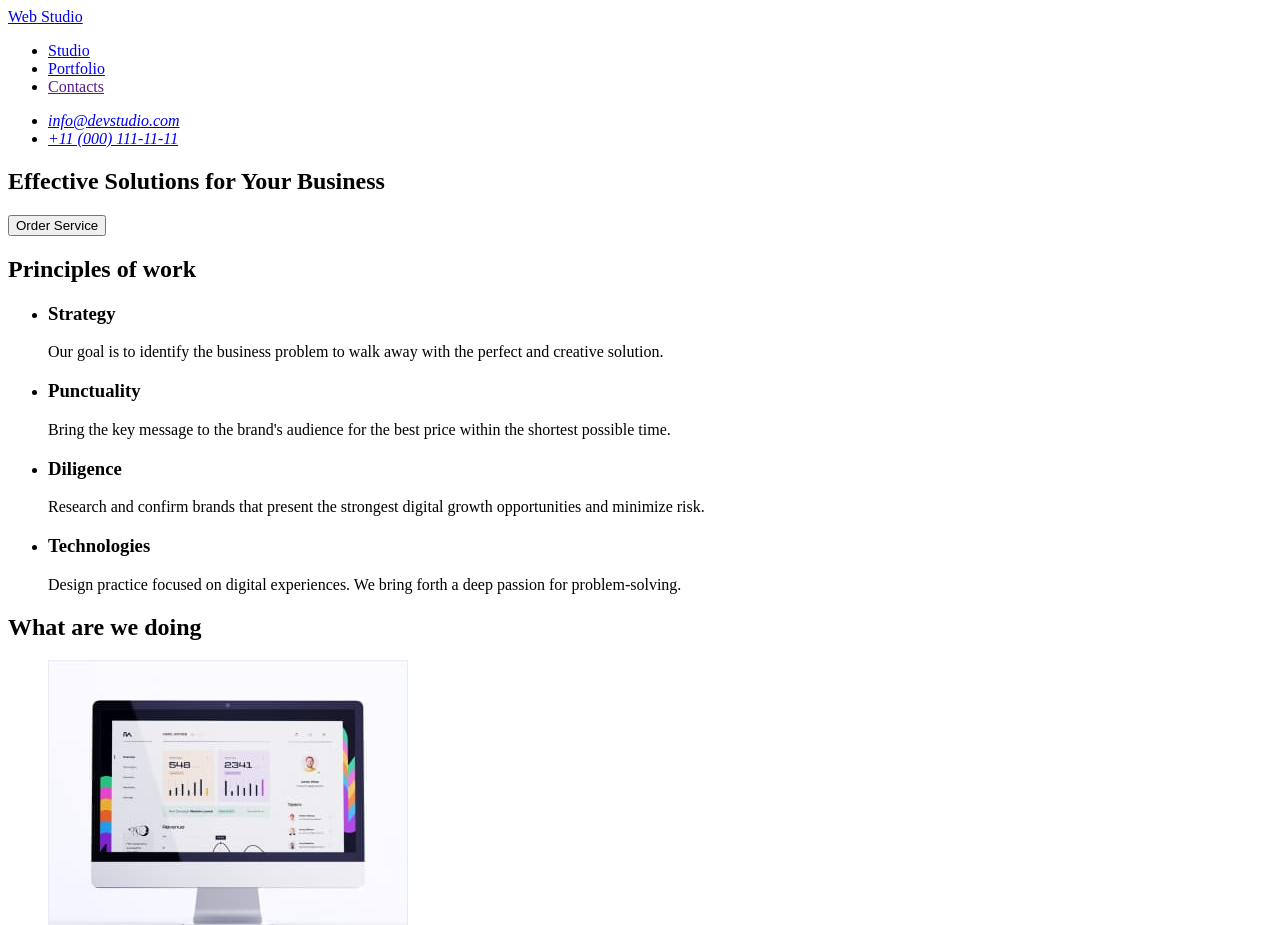
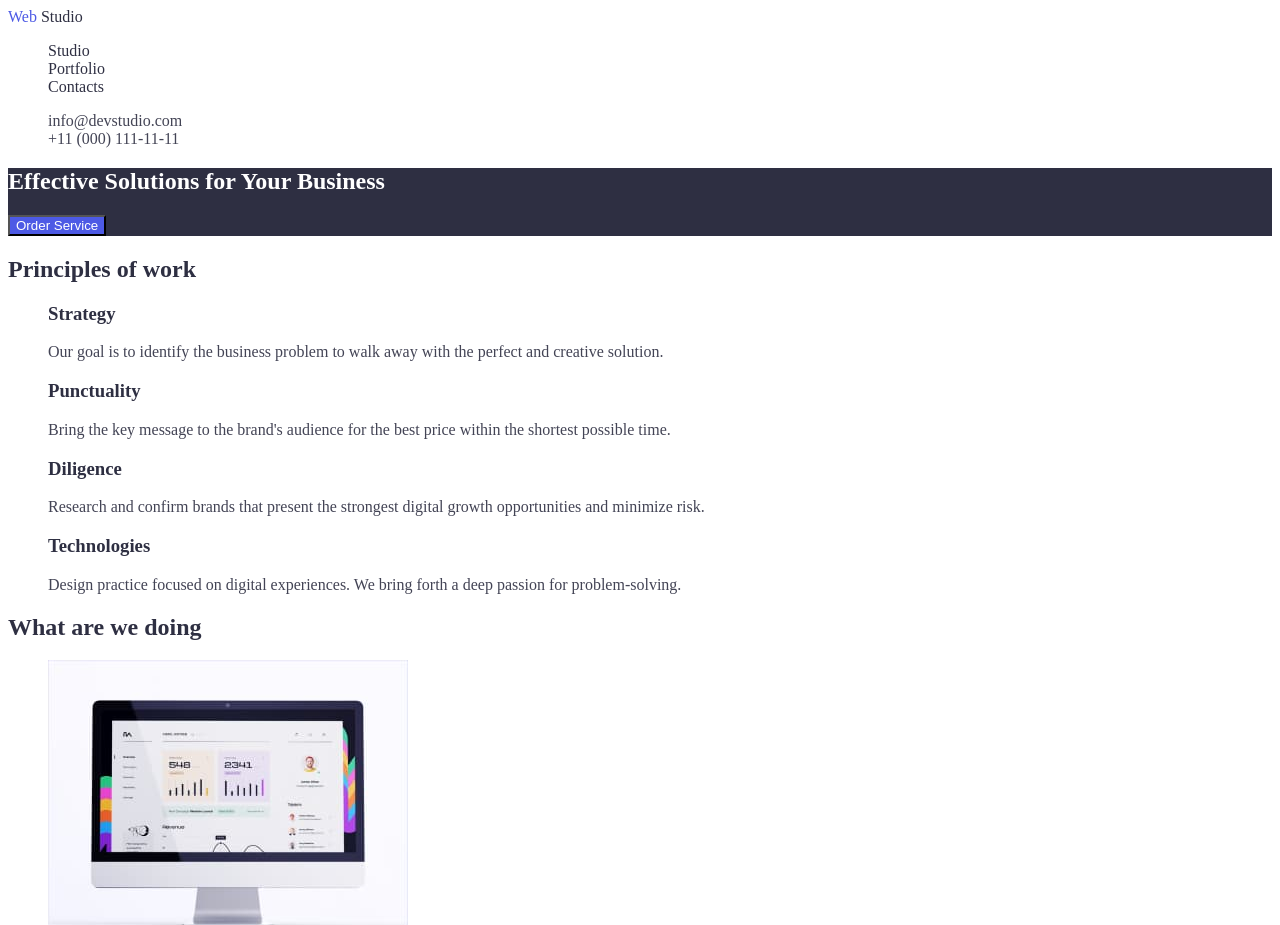
Before and after one commit to NatalyaMaterinskaya/goit-markup-hw-02, a plain HTML site: page index.html in a window 1280 px wide. Shown: the top 925 px of the page. Drawn offline with Linux system fonts and the light colour scheme.

Commit message:
Added colors to the Studio page

```diff
--- a/css/styles.css
+++ b/css/styles.css
@@ -0,0 +1,76 @@
+:root{
+/* Main page */
+--main-color:#434455;
+--secondary-color:#2E2F42;
+--accent-color:#4D5AE5;
+--white-color: #FFFFFF;
+/* /Main page */
+}
+
+.list{
+   list-style-type: none;
+}
+.link{
+   text-decoration: none;
+}
+.title{
+    color: var(--secondary-color);
+}
+
+/*Header*/
+.header-logo {
+   color:var(--secondary-color);
+}
+.accent{
+   color: var(--accent-color);
+}
+.nav-link {
+   color: var(--secondary-color);
+}
+.address {
+   font-style: normal;
+}
+.address-link {
+   color: var(--main-color);
+}
+/*/Header*/
+
+/* Hero */
+.hero{
+    background-color: var(--secondary-color);
+}
+.hero-title{
+    color: var(--white-color)
+}
+.hero-btn{
+    background-color: var(--accent-color);
+    color: var(--white-color)
+}
+/* /Hero */
+
+/* Principles of work section */
+.principles-desc{
+    color: var(--main-color);
+}
+/* /Principles of work section */
+
+/* Our Team */
+.team{
+    background-color: #F4F4FD;
+}
+.team-desc{
+    color: var(--main-color);
+}
+/* /Our Team */
+
+/* Footer */
+.page-footer{
+    background-color: var(--secondary-color);
+}
+/* /Footer */
+.footer-logo{
+    color: #F4F4FD;
+}
+.footer-desc{
+    color:#E7E9FC;
+}
--- a/index.html
+++ b/index.html
@@ -5,35 +5,41 @@
     <meta http-equiv="X-UA-Compatible" content="IE=edge" />
     <meta name="viewport" content="width=device-width, initial-scale=1.0" />
     <title>Web Studio</title>
+    <link rel="preconnect" href="https://fonts.googleapis.com" />
+    <link rel="preconnect" href="https://fonts.gstatic.com" crossorigin />
+    <link
+      href="https://fonts.googleapis.com/css2?family=Raleway:wght@800&family=Roboto:wght@400;500;700;900&display=swap"
+      rel="stylesheet"
+    />
     <link rel="stylesheet" href="./css/styles.css" />
   </head>
   <body>
     <header class="page-header">
       <nav class="nav">
-        <a href="./index.html" class="logo">
+        <a href="./index.html" class="header-logo link">
           <span class="accent">Web</span> Studio
         </a>
-        <ul class="site-nav">
+        <ul class="site-nav list">
           <li class="nav-item">
-            <a href="./index.html" class="nav-link">Studio</a>
+            <a href="./index.html" class="nav-link link">Studio</a>
           </li>
           <li class="nav-item">
-            <a href="./portfolio.html" class="nav-link">Portfolio</a>
+            <a href="./portfolio.html" class="nav-link link">Portfolio</a>
           </li>
           <li class="nav-item">
-            <a href="" class="nav-link">Contacts</a>
+            <a href="" class="nav-link link">Contacts</a>
           </li>
         </ul>
       </nav>
       <address class="address">
-        <ul class="address-list">
+        <ul class="address-list list">
           <li class="address-item">
-            <a href="mailto:info@devstudio.com" class="address-link"
+            <a href="mailto:info@devstudio.com" class="address-link link"
               >info@devstudio.com</a
             >
           </li>
           <li class="address-item">
-            <a href="tel:+110001111111" class="address-link"
+            <a href="tel:+110001111111" class="address-link link"
               >+11 (000) 111-11-11</a
             >
           </li>
@@ -51,31 +57,31 @@
 
       <!-- Principles of work section -->
       <section class="principles">
-        <h2 class="principles-title">Principles of work</h2>
-        <ul class="principles-list">
+        <h2 class="principles-title title">Principles of work</h2>
+        <ul class="principles-list list">
           <li>
-            <h3 class="principles-subtitle">Strategy</h3>
+            <h3 class="principles-subtitle title">Strategy</h3>
             <p class="principles-desc">
               Our goal is to identify the business problem to walk away with the
               perfect and creative solution.
             </p>
           </li>
           <li>
-            <h3 class="principles-subtitle">Punctuality</h3>
+            <h3 class="principles-subtitle title">Punctuality</h3>
             <p class="principles-desc">
               Bring the key message to the brand's audience for the best price
               within the shortest possible time.
             </p>
           </li>
           <li>
-            <h3 class="principles-subtitle">Diligence</h3>
+            <h3 class="principles-subtitle title">Diligence</h3>
             <p class="principles-desc">
               Research and confirm brands that present the strongest digital
               growth opportunities and minimize risk.
             </p>
           </li>
           <li>
-            <h3 class="principles-subtitle">Technologies</h3>
+            <h3 class="principles-subtitle title">Technologies</h3>
             <p class="principles-desc">
               Design practice focused on digital experiences. We bring forth a
               deep passion for problem-solving.
@@ -87,8 +93,8 @@
 
       <!-- What are we doing section -->
       <section class="product">
-        <h2 class="product-title">What are we doing</h2>
-        <ul class="product-list">
+        <h2 class="product-title title">What are we doing</h2>
+        <ul class="product-list list">
           <li class="product-item">
             <img
               src="./images/what-are-we-doing-1.jpg"
@@ -120,8 +126,8 @@
 
       <!-- Our Team -->
       <section class="team">
-        <h2 class="team-title">Our Team</h2>
-        <ul class="team-list">
+        <h2 class="team-title title">Our Team</h2>
+        <ul class="team-list list">
           <li class="team-item">
             <img
               src="./images/our-team-1.jpg"
@@ -129,7 +135,7 @@
               width="264"
               height="260"
             />
-            <h3 class="team-subtitle">Mark Guerrero</h3>
+            <h3 class="team-subtitle title">Mark Guerrero</h3>
             <p class="team-desc">Product Designer</p>
           </li>
           <li class="team-item">
@@ -139,7 +145,7 @@
               width="264"
               height="260"
             />
-            <h3 class="team-subtitle">Tom Ford</h3>
+            <h3 class="team-subtitle title">Tom Ford</h3>
             <p class="team-desc">Frontend Developer</p>
           </li>
           <li class="team-item">
@@ -149,7 +155,7 @@
               width="264"
               height="260"
             />
-            <h3 class="team-subtitle">Camila Garcia</h3>
+            <h3 class="team-subtitle title">Camila Garcia</h3>
             <p class="team-desc">Marketing</p>
           </li>
           <li class="team-item">
@@ -159,7 +165,7 @@
               width="264"
               height="260"
             />
-            <h3 class="team-subtitle">Daniel Wilson</h3>
+            <h3 class="team-subtitle title">Daniel Wilson</h3>
             <p class="team-desc">UI Designer</p>
           </li>
         </ul>
@@ -168,7 +174,7 @@
     </main>
 
     <footer class="page-footer">
-      <a href="./index.html" class="logo">
+      <a href="./index.html" class="footer-logo link">
         <span class="accent">Web</span> Studio
       </a>
       <p class="footer-desc">
```
Also changed, not shown: portfolio.html (+7 -0 lines).
